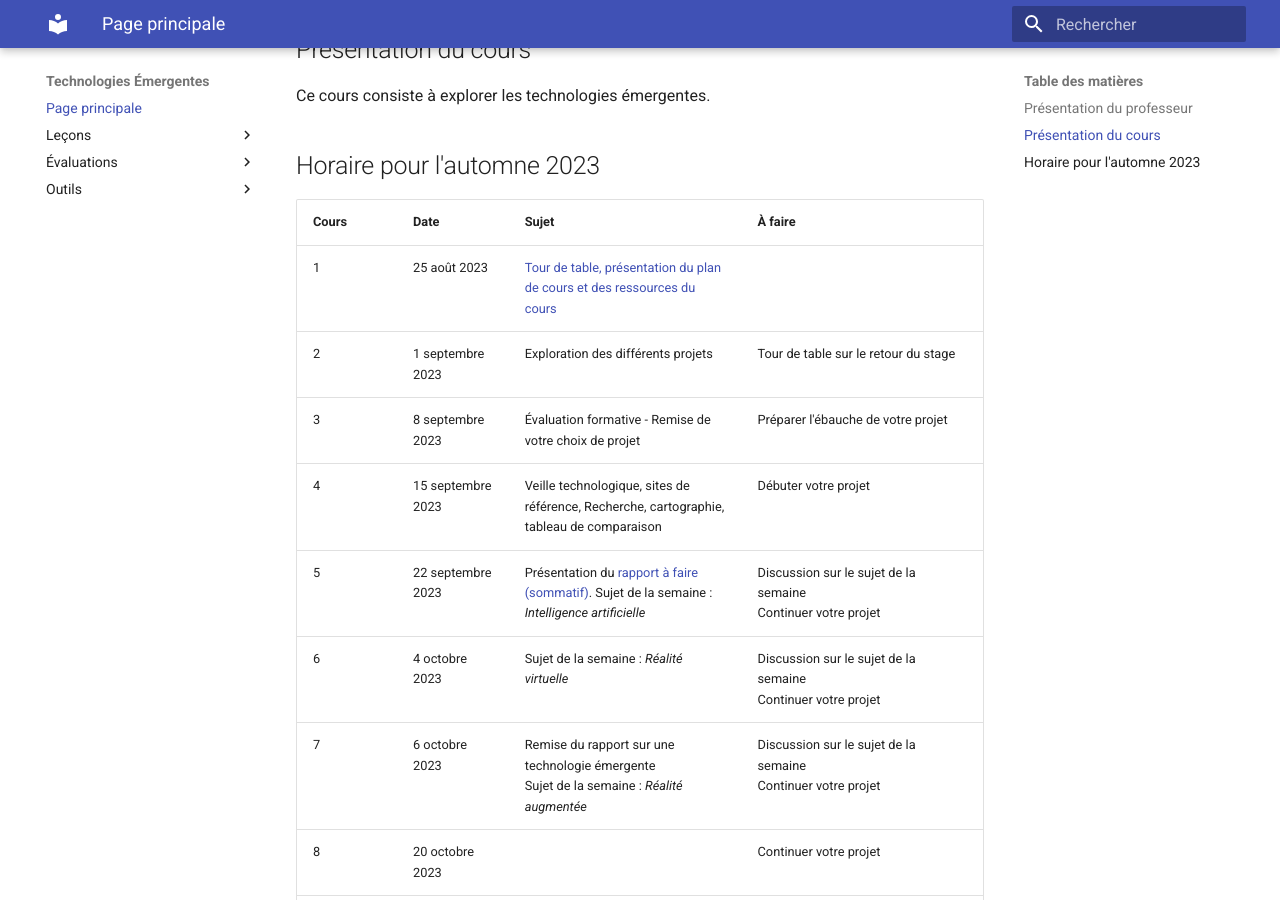
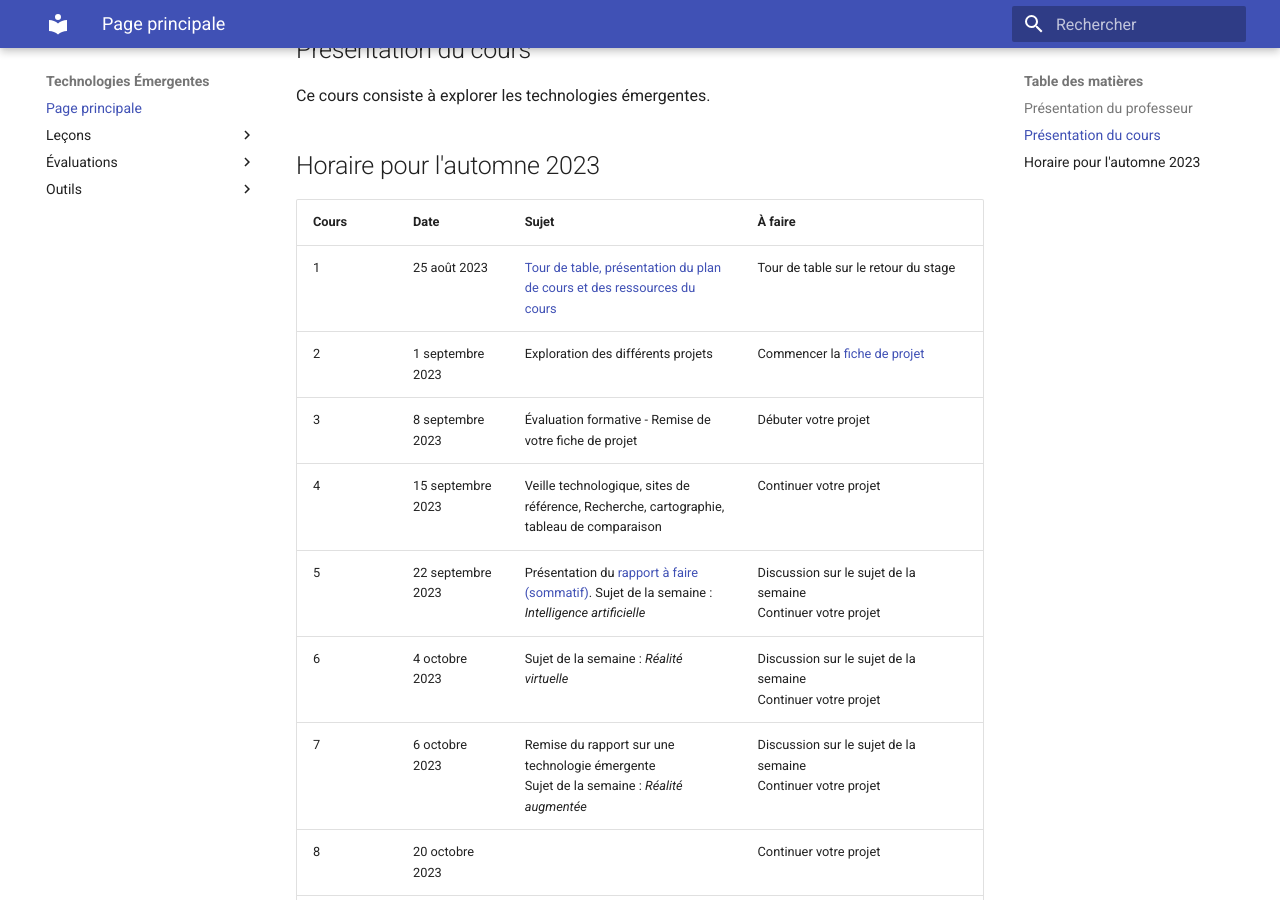
Before and after one commit to cegepvictoetienne/techno, an MkDocs documentation site: the page built from wiki/index.md, in a window 1280 px wide and 900 px high, scrolled down 306 px. Built offline with MkDocs 1.6.1 and Material for MkDocs 9.7.7, drawn with Linux system fonts in a browser that asks for light colours.

Commit message:
correction horaire + Evaluation formative formelle

```diff
--- a/mkdocs.yml
+++ b/mkdocs.yml
@@ -40,6 +40,7 @@ nav:
 
   - 'Évaluations':
       - 'Résumé des évaluations': 'evaluations-sommatives.md'
+      - 'Fiche de projet': 'fiche-de-projet.md'
       - 'Rapport de techno': 'rapport-de-techno.md'
       - 'Rapport de projet': 'rapport-de-projet.md'
       - 'Projet de session': 'projet-de-session.md'
--- a/wiki/index.md
+++ b/wiki/index.md
@@ -12,10 +12,10 @@ Ce cours consiste à explorer les technologies émergentes.
 
 | Cours | Date              | Sujet                                                                                                                 | À faire                                                                                    |
 | ----- | ----------------- | --------------------------------------------------------------------------------------------------------------------- | ------------------------------------------------------------------------------------------ |
-| 1     | 25 août 2023      | [Tour de table, présentation du plan de cours et des ressources du cours](introduction.md)                            |
-| 2     | 1 septembre 2023  | Exploration des différents projets                                                                                    | Tour de table sur le retour du stage                                                       |
-| 3     | 8 septembre 2023  | Évaluation formative - Remise de votre choix de projet                                                                | Préparer l'ébauche de votre projet                                                         |
-| 4     | 15 septembre 2023 | Veille technologique, sites de référence, Recherche, cartographie, tableau de comparaison                             | Débuter votre projet                                                                       |
+| 1     | 25 août 2023      | [Tour de table, présentation du plan de cours et des ressources du cours](introduction.md)                            | Tour de table sur le retour du stage                                                       |
+| 2     | 1 septembre 2023  | Exploration des différents projets                                                                                    | Commencer la [fiche de projet](fiche-de-projet.md)                                         |
+| 3     | 8 septembre 2023  | Évaluation formative - Remise de votre fiche de projet                                                                | Débuter votre projet                                                                       |
+| 4     | 15 septembre 2023 | Veille technologique, sites de référence, Recherche, cartographie, tableau de comparaison                             | Continuer votre projet                                                                     |
 | 5     | 22 septembre 2023 | Présentation du [rapport à faire (sommatif)](rapport-de-techno.md). Sujet de la semaine : _Intelligence artificielle_ | Discussion sur le sujet de la semaine <br/> Continuer votre projet                         |
 | 6     | 4 octobre 2023    | Sujet de la semaine : _Réalité virtuelle_                                                                             | Discussion sur le sujet de la semaine <br/> Continuer votre projet                         |
 | 7     | 6 octobre 2023    | Remise du rapport sur une technologie émergente <br/> Sujet de la semaine : _Réalité augmentée_                       | Discussion sur le sujet de la semaine <br/> Continuer votre projet                         |
```
Also changed, not shown: wiki/fiche-de-projet.md (added, +8 -0 lines).
